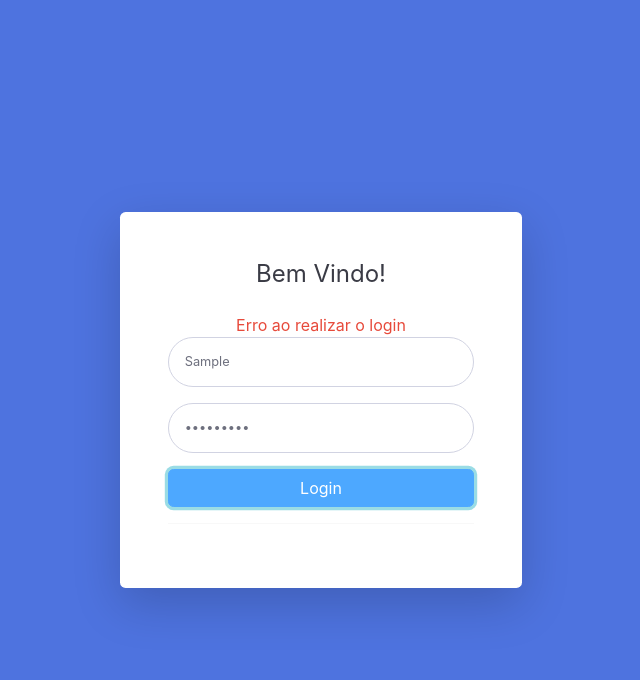
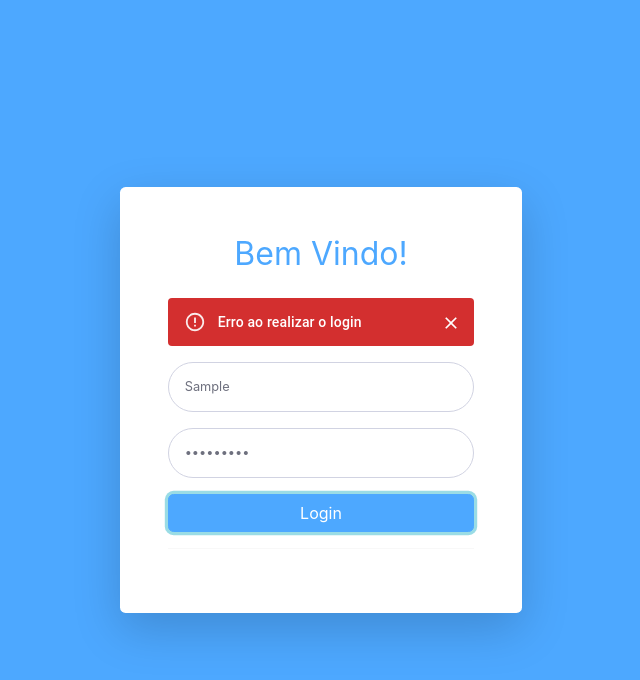
Before and after one commit to assistemasdev/controle-interno-web, a React (Create React App) app: page /login in a window 1280 px wide. Both pictures are taken after typing "Sample", "Sample123" into the empty fields and a click on the button "Login". Shown: the top 680 px of the page, without its empty margins (319-959 px from the left). Built offline with nearby package versions, Linux system fonts and the light colour scheme; no server answers.

Commit message:
feat: adiciona alertas e class para input inválido

```diff
--- a/package.json
+++ b/package.json
@@ -3,10 +3,13 @@
   "version": "0.1.0",
   "private": true,
   "dependencies": {
+    "@emotion/react": "^11.13.3",
+    "@emotion/styled": "^11.13.0",
     "@fortawesome/fontawesome-svg-core": "^6.6.0",
     "@fortawesome/free-brands-svg-icons": "^6.6.0",
     "@fortawesome/free-solid-svg-icons": "^6.6.0",
     "@fortawesome/react-fontawesome": "^0.2.2",
+    "@mui/material": "^6.1.7",
     "@testing-library/jest-dom": "^5.17.0",
     "@testing-library/react": "^13.4.0",
     "@testing-library/user-event": "^13.5.0",
--- a/src/assets/styles/custom-styles.css
+++ b/src/assets/styles/custom-styles.css
@@ -17,3 +17,11 @@
 .sidebar-divider {
     background-color: #fff;
 }
+
+.bg-blue-light {
+    background-color: var(--blue-light);
+}
+
+.font-color-blue-light {
+    color: var(--blue-light);
+}
--- /dev/null
+++ b/src/components/MyAlert.jsx
@@ -0,0 +1,30 @@
+import React, { useEffect, useState } from 'react';
+import { Alert, Stack } from '@mui/material';
+
+const MyAlert = ({ severity, message, onClose }) => {
+  const [showAlert, setShowAlert] = useState(true);
+
+  useEffect(() => {
+    const timer = setTimeout(() => {
+      setShowAlert(false);
+    }, 5000);
+
+    return () => clearTimeout(timer);
+  }, []);
+
+  return (
+    showAlert && (
+      <Stack sx={{ width: '100%', marginBottom: 2 }} spacing={2}>
+        <Alert
+          variant="filled"
+          severity={severity}
+          onClose={onClose}
+        >
+          {message}
+        </Alert>
+      </Stack>
+    )
+  );
+};
+
+export default MyAlert;
--- a/src/components/login/InputField.jsx
+++ b/src/components/login/InputField.jsx
@@ -1,15 +1,16 @@
 import React from 'react';
 
-const InputField = ({ type, id, placeholder, onChange }) => {
+const InputField = ({ type, id, placeholder, value, onChange, error }) => {
   return (
     <div className="form-group">
       <input
         type={type}
-        className="form-control form-control-user"
+        className={`form-control form-control-user ${error ? 'is-invalid' : ''}`}
         id={id}
         placeholder={placeholder}
         onChange={onChange}
       />
+        {error && <div className="invalid-feedback">{error}</div>}
     </div>
   );
 };
--- a/src/components/login/LoginCard.jsx
+++ b/src/components/login/LoginCard.jsx
@@ -1,10 +1,9 @@
-// src/components/login/LoginCard.js
-
 import React, { useState } from 'react';
 import { useNavigate } from 'react-router-dom';
 import InputField from './InputField';
 import Button from './Button';
 import { useAuth } from '../../hooks/useAuth';
+import MyAlert from '../MyAlert';
 import api from '../../services/api';
 
 const LoginCard = () => {
@@ -14,21 +13,35 @@ const LoginCard = () => {
   const [username, setUsername] = useState('');
   const [password, setPassword] = useState('');
   const [errorMessage, setErrorMessage] = useState('');
+  const [successMessage, setSuccessMessage] = useState('');
+  const [formErrors, setFormErrors] = useState({ username: '', password: '' });
 
   const handleLogin = async (e) => {
     e.preventDefault();
+    setSuccessMessage('');
+    setErrorMessage('');
+    setFormErrors({ username: '', password: '' });
 
     try {
       const response = await api.post('/login', { username, password });
       if (response.data && response.data.access_token) {
         const token = response.data.access_token;
         login(token);
+        setSuccessMessage('Login realizado com sucesso!');
         navigate('/dashboard');
       } else {
         setErrorMessage('Credenciais inválidas');
       }
     } catch (error) {
-      setErrorMessage(error.response?.data?.message || 'Erro ao realizar o login');
+      if (error.response && error.response.data && error.response.data.errors) {
+        const { errors } = error.response.data;
+        setFormErrors({
+          username: errors?.username ? errors.username[0] : '',
+          password: errors?.password ? errors.password[0] : '',
+        });
+      } else {
+        setErrorMessage(error.response?.data?.error || 'Erro ao realizar o login');
+      }
     }
   };
 
@@ -40,18 +53,20 @@ const LoginCard = () => {
             <div className="col-lg-12">
               <div className="p-5">
                 <div className="text-center">
-                  <h1 className="h4 text-gray-900 mb-4">Bem Vindo!</h1>
+                  <h1 className="h2 font-color-blue-light mb-4">Bem Vindo!</h1>
                 </div>
 
-                {errorMessage && <div className="text-danger text-center">{errorMessage}</div>}
+                <form className="user" onSubmit={handleLogin}>
+                  {errorMessage && <MyAlert severity="error" message={errorMessage} onClose={() => setErrorMessage('')} />}
+                  {successMessage && <MyAlert severity="success" message={successMessage} onClose={() => setSuccessMessage('')} />}
 
-                <form className="user" onSubmit={handleLogin}>
                   <InputField
                     type="text"
                     id="exampleInputUsername"
                     placeholder="Insira seu usuário"
                     value={username}
                     onChange={(e) => setUsername(e.target.value)}
+                    error={formErrors.username}
                   />
                   <InputField
                     type="password"
@@ -59,6 +74,7 @@ const LoginCard = () => {
                     placeholder="Senha"
                     value={password}
                     onChange={(e) => setPassword(e.target.value)}
+                    error={formErrors.password}
                   />
                   <Button
                     text="Login"
--- a/src/pages/Login.jsx
+++ b/src/pages/Login.jsx
@@ -7,7 +7,7 @@ import LoginCard from '../components/login/LoginCard';
 
 const Login = () => {
   return (
-    <div className="d-flex align-items-center justify-content-center vh-100 bg-primary">
+    <div className="d-flex align-items-center justify-content-center vh-100 bg-blue-light">
       <LoginCard />
     </div>
   );
--- a/src/pages/users/UsersPage.jsx
+++ b/src/pages/users/UsersPage.jsx
@@ -4,7 +4,7 @@ import { faEdit, faTrashAlt } from '@fortawesome/free-solid-svg-icons';
 import DynamicTable from '../../components/DynamicTable';
 import Button from '../../components/Button';
 import InputField from '../../components/InputField';
-import axios from '../../services/api'; // Supondo que tenha uma instância de axios em `src/services/api.js`
+import axios from '../../services/api';
 import '../../assets/styles/custom-styles.css';
 
 const UsersPage = () => {
```
Also changed, not shown: 1 other file (tests, documents, lock files or other folders).
